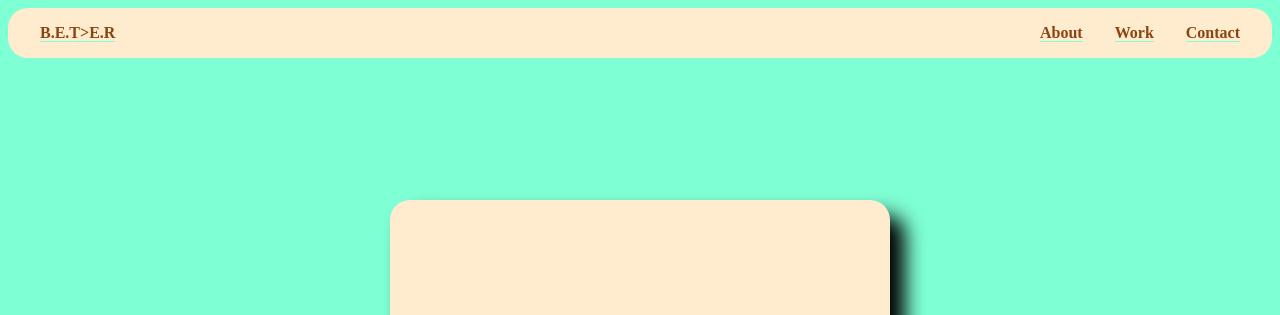
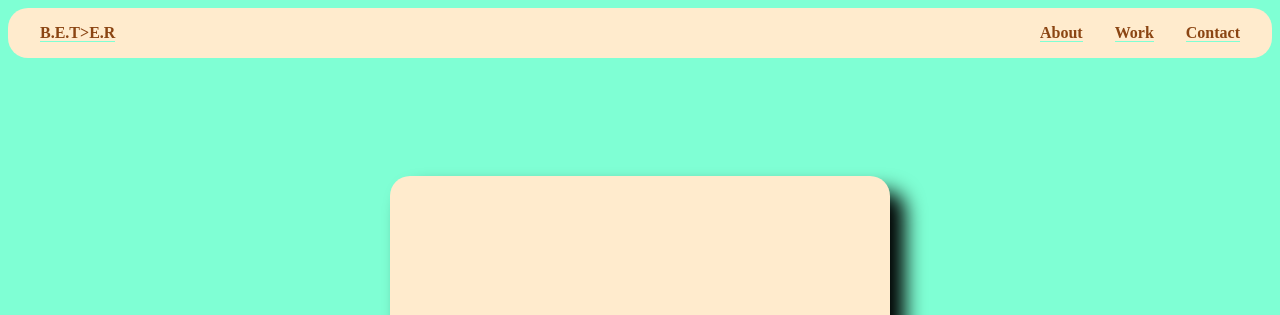
Before and after one commit to CiegeX/Login-ui-Jimmy, a plain HTML site: page index.html in a window 1280 px wide. Shown: the top 315 px of the page. Drawn offline with Linux system fonts and the light colour scheme.

Commit message:
second commit

```diff
--- a/styles.css
+++ b/styles.css
@@ -8,7 +8,8 @@
     display: flex;
     justify-content: center;
     align-items: center;
-    min-height: 98vh;
+    min-height: 92vh;
+    min-width: 0vh ;
 }
 
 .nav-list {
```
